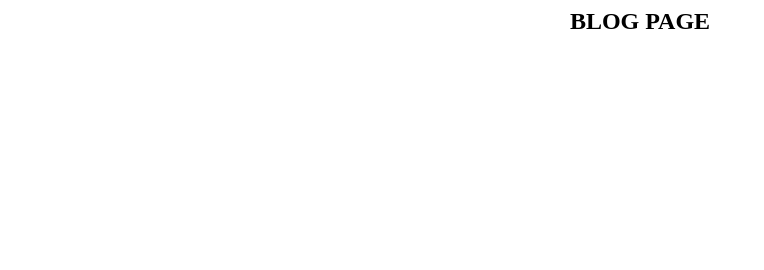
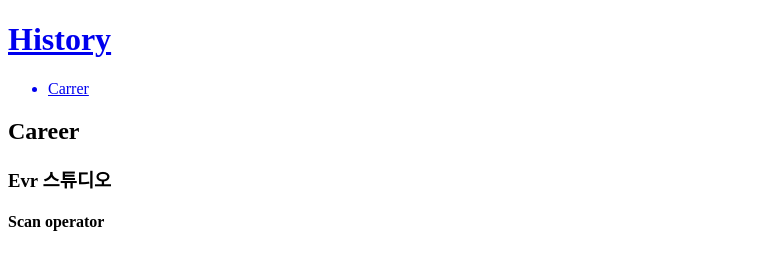
Before and after one commit to jinnse/blog, a plain HTML site: page index.html in a window 1280 px wide. Shown: the whole page, without its empty margins (0-764 px from the left). Drawn offline with Linux system fonts and the light colour scheme.

Commit message:
Update index.html

```diff
--- a/index.html
+++ b/index.html
@@ -1,3 +1,26 @@
-<center>
-  <h2>BLOG PAGE</h2>
-<center>
+<!DOCTYPE html>
+<html lang="ko">
+<head>
+    <meta charset="UTF-8">
+    <meta name="viewport" content="width=device-width, initial-scale=1.0">
+    <title>First page</title>
+    <link rel="stylesheet" href="style.css">
+</head>
+<body>
+    <a href="test.html"><h1>History</h1></a>
+<div id="grid">
+        <Ul>
+            <a href="career.html"><li>Carrer</li></a>
+        </Ul>
+    <div id="article">
+    <h2>Career</h2>
+
+    <h3>Evr 스튜디오</h3>
+        <h4>Scan operator</h4>
+        <p>
+
+        </p>
+    </div>
+</div>
+</body>
+</html>
```
